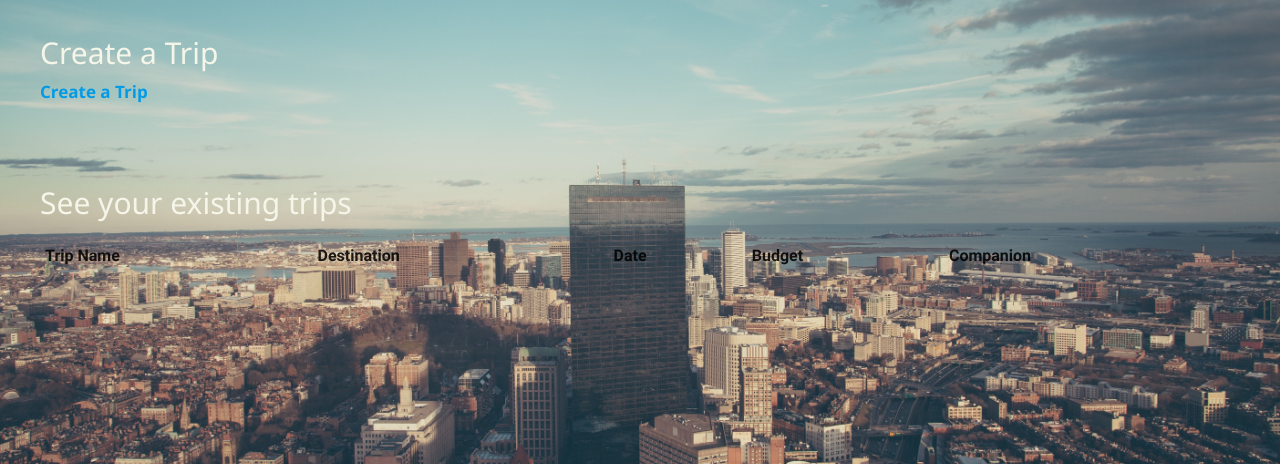
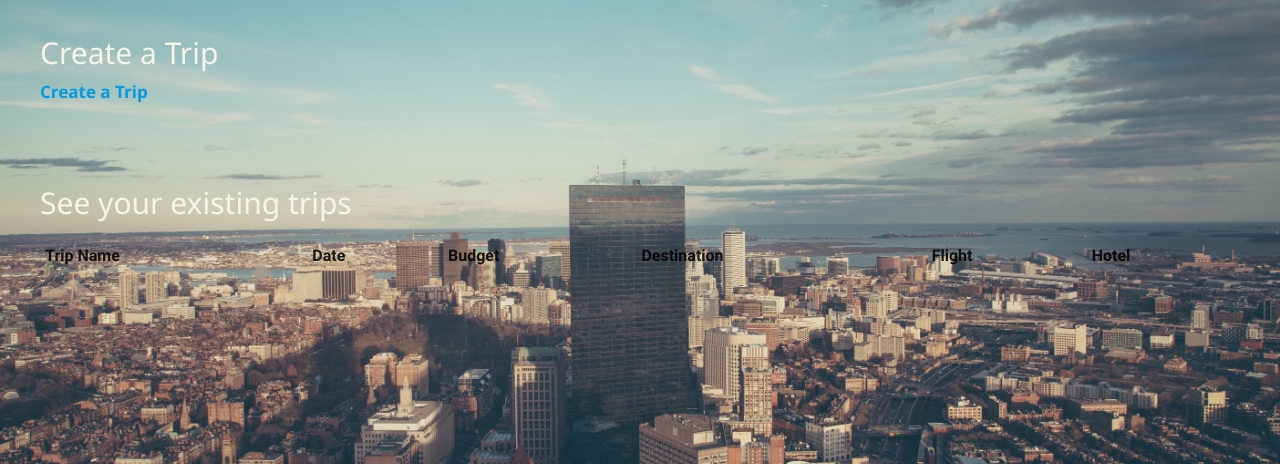
Before and after one commit to jasondanker/Explorer, a Flask app: page /trips in a window 1280 px wide. Shown: the part 197-661 px from the top of the page. Run offline with Flask 2, Linux system fonts and the light colour scheme; lists and menus that the app fills with data are empty; some libraries are stand-ins or nearby versions; some web fonts are replaced.

Commit message:
more update

```diff
--- a/app/static/style.css
+++ b/app/static/style.css
@@ -93,9 +93,6 @@ h1 {
     color: white;
 }
 
-.fa-fa-shopping-cart {
-    float: right;
-}
 
 .logout {
     float: right;
--- a/app/templates/base.html
+++ b/app/templates/base.html
@@ -16,7 +16,7 @@
     {% endif %}
     {% endwith %}
 
-    <!-- Navigation Bar -->
+    <!-- Navigation Bar - not sure if we want to keep this-->
    <!--  <nav>
         <div class="nav-wrapper teal lighten-2">
             <a class="brand-logo center title">Explorer</a>
@@ -32,7 +32,7 @@
     <link rel=stylesheet href="/static/style.css" type="text/css">
     <script src="http://code.jquery.com/jquery-1.7.2.js"></script>
     <script src="https://cdnjs.cloudflare.com/ajax/libs/materialize/0.97.7/js/materialize.min.js"></script>
-    <script src="https://use.fontawesome.com/576e6609e6.js"></script>
+
 
 </head>
 <body>
--- a/app/templates/createtrip.html
+++ b/app/templates/createtrip.html
@@ -1,8 +1,12 @@
   {% extends "base.html" %}
 {% block content %}
+
+<!-- Create your trip -->
+
   <body class="createtrip">
     <script src="/static/createtrip.js"></script>
     <section>
+   <!-- Need to figure out what to do with home link -->
    <!--  <div class="homelink">
       <a href="{{ url_for('index') }}">Home</a>
     </div> -->
@@ -19,6 +23,7 @@
           </form>
         {% endif %}
     <div>
+        <!-- Trip criteria: name, dates and budget -->
     <h2>Create a Trip</h2>
     <br>
         <p>
--- a/app/templates/home.html
+++ b/app/templates/home.html
@@ -1,5 +1,8 @@
 {% extends "base.html" %}
 {% block content %}
+
+<!-- homepage -->
+
   <body class="home">
     <div class= "section">
         <a href="{{ url_for('login') }}">Login</a>
--- a/app/templates/hotels.html
+++ b/app/templates/hotels.html
@@ -6,6 +6,8 @@
     <li><a href="#">Logout</a></li>
 </ul>
 {% endblock %}
+
+<!-- Choose a hotel for your trip! -->
 
 {% block content %}
 <body class="locations">
@@ -21,6 +23,7 @@
 
         <div class="row">
             <div class="col s2">Filter</div>
+           <!--  Filters for hotel: wifi, type and breakfast -->
             <div class="col s3">
                 <input type="checkbox" class="filled-in"/>
                 <label>Free WiFi</label>
@@ -48,6 +51,7 @@
                     </div>
                     <div class="card-stacked">
                         <div class="card-content">
+                            <!-- option 1 -->
                             <p>Hilton</p>
                             <p>$$$</p>
                             <p>Great location</p>
@@ -66,6 +70,7 @@
                     </div>
                     <div class="card-stacked">
                         <div class="card-content">
+                            <!-- option 2 -->
                             <p>Marriott</p>
                             <p>$$</p>
                             <p>Good location</p>
--- a/app/templates/trips.html
+++ b/app/templates/trips.html
@@ -1,5 +1,8 @@
 {% extends "base.html" %}
 {% block content %}
+
+<!-- View all your trips and start a new one from here -->
+
 <body class="trips">
   <section>
     <!-- <div class="homelink">
@@ -31,10 +34,11 @@
     <table>
     <tr>
       <th>Trip Name</th>
-      <th>Destination</th>
       <th>Date</th>
       <th>Budget</th>
-      <th>Companion</th>
+      <th>Destination</th>
+      <th>Flight</th>
+      <th>Hotel</th>
     </tr>
     {% for trip in trips %}
     <tr>
```
Also changed, not shown: app/templates/flights.html (+7 -0 lines), app/templates/locations.html (+6 -1 lines), app/views.py (+6 -4 lines).
